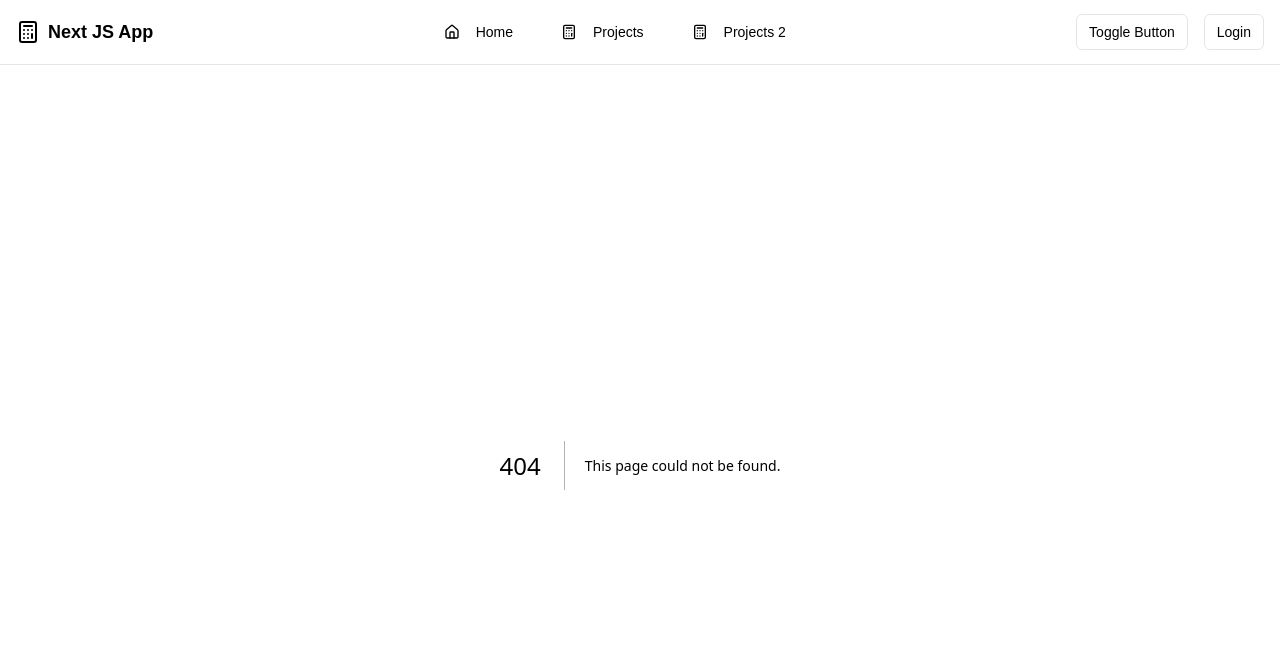
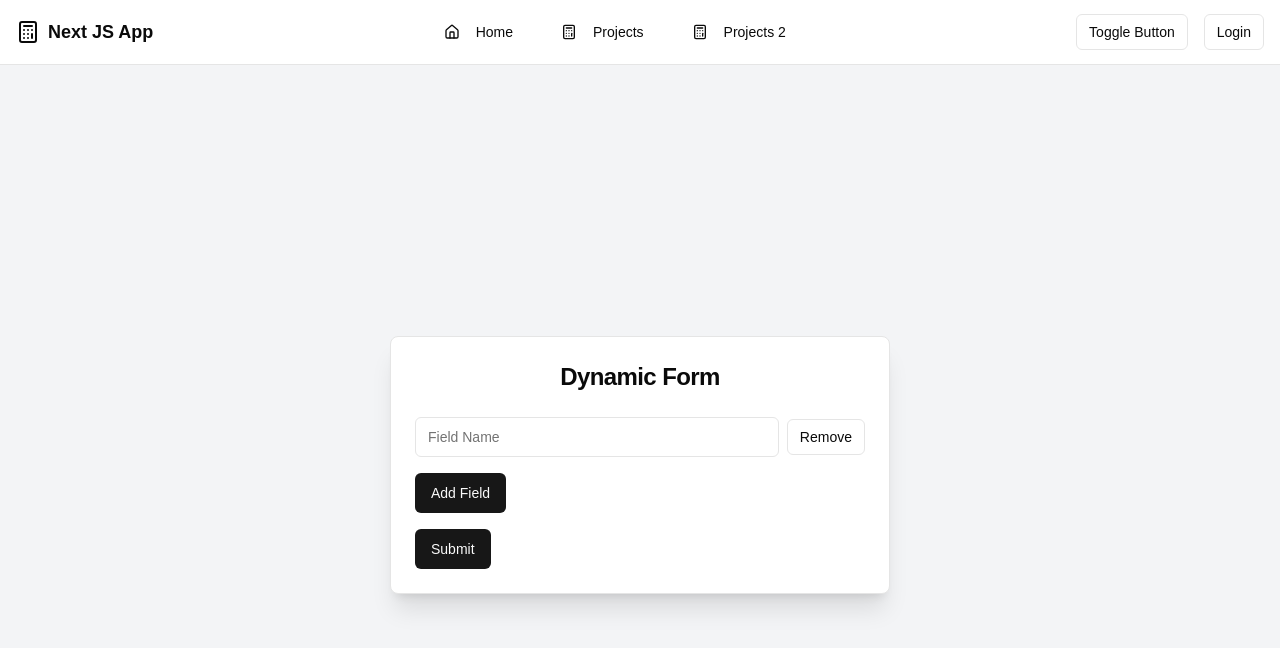
Before and after one commit to 1hirak/ProjectDisplay, a Next.js app: page /DynamicFormBuilder in a window 1280 px wide. Before the commit this address had no page. Shown: the top 648 px of the page. Built offline with nearby package versions, Linux system fonts and the light colour scheme.

Commit message:
problem added: DynamicFormBuilder

```diff
--- /dev/null
+++ b/src/app/DynamicFormBuilder/page.jsx
@@ -0,0 +1,47 @@
+'use client'
+
+import { useReducer } from "react";
+import { Button } from "@/components/ui/button";
+import { Card, CardHeader, CardTitle, CardContent } from "@/components/ui/card";
+import { Input } from "@/components/ui/input";
+
+export default function DynamicFormBuilder() {
+  // Add useReducer here
+
+  return (
+    <div className="flex justify-center items-center min-h-screen bg-gray-100">
+      <Card className="w-[500px] shadow-xl">
+        <CardHeader>
+          <CardTitle className="text-center text-2xl font-bold">Dynamic Form</CardTitle>
+        </CardHeader>
+        <CardContent>
+          {/* Render dynamic input fields */}
+          <div className="space-y-4">
+            {/* Loop over dynamic fields */}
+            <div className="flex items-center gap-2">
+              <Input placeholder="Field Name" />
+              <Button variant="outline" size="sm" onClick={() => {/* Dispatch remove field */}}>
+                Remove
+              </Button>
+            </div>
+            <Button
+              onClick={() => {
+                /* Dispatch add field */
+              }}
+            >
+              Add Field
+            </Button>
+          </div>
+          <Button
+            className="mt-4"
+            onClick={() => {
+              /* Dispatch submit */
+            }}
+          >
+            Submit
+          </Button>
+        </CardContent>
+      </Card>
+    </div>
+  );
+}
--- a/src/app/FavoriteItemsToggle/page.jsx
+++ b/src/app/FavoriteItemsToggle/page.jsx
@@ -25,7 +25,6 @@ export default function FavoriteItems() {
     }
     const [state, dispatch] = useReducer(reducer,initialstate)
 
-    console.log(state);
 
 
   return (
--- a/src/components/navbar.jsx
+++ b/src/components/navbar.jsx
@@ -199,6 +199,14 @@ export function Navbar() {
                   Toggle favorite items
                   </Link>
                 </Button>
+                <Button
+                  variant="ghost"
+                  className="w-full justify-start hover:bg-gray-100 dark:hover:bg-gray-800"
+                >
+                  <Link href="/DynamicFormBuilder">
+                  Dynamic Form Builder
+                  </Link>
+                </Button>
               </Card>
             </div>
           </div>
```
